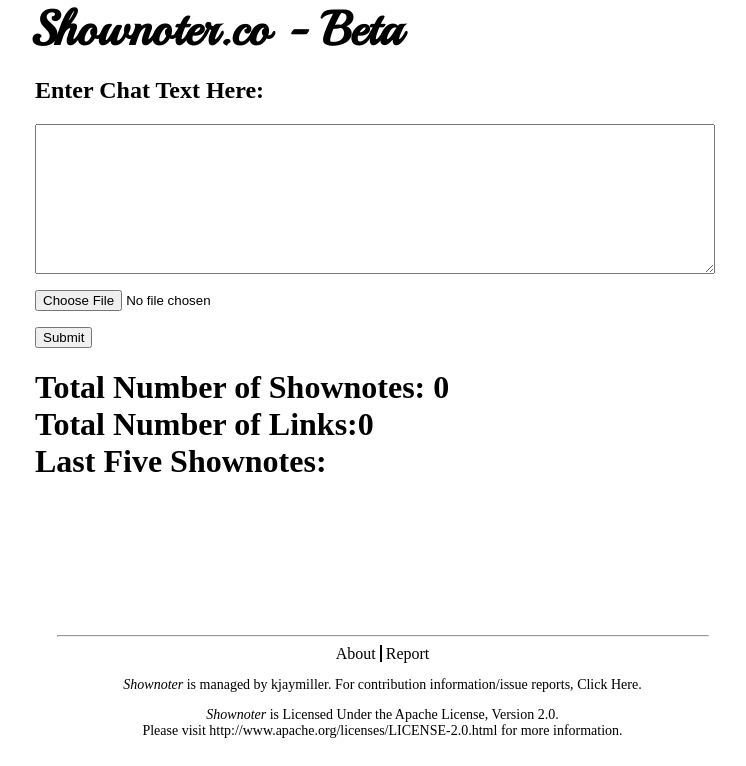
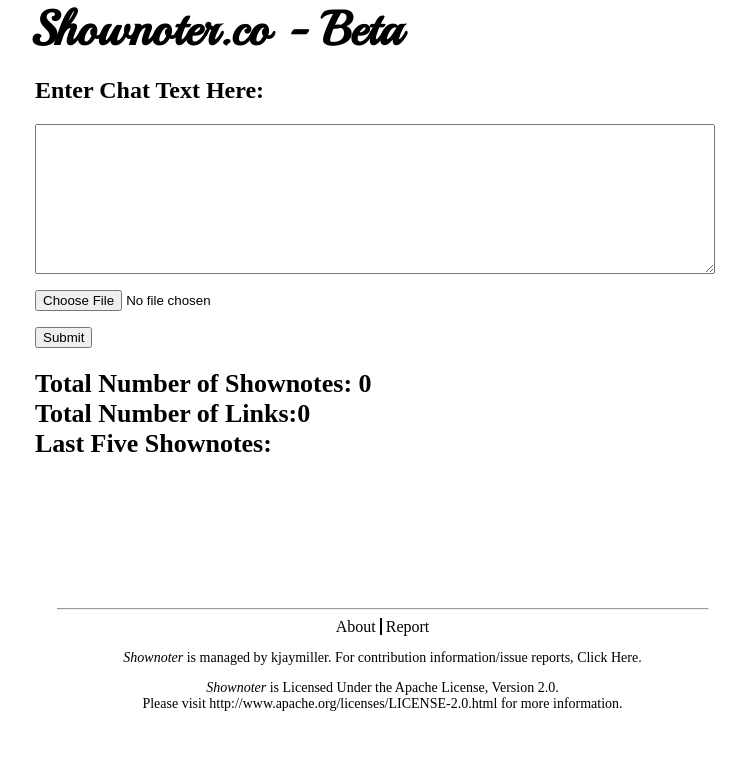
Before and after one commit to kjaymiller/shownoter, a Flask app: page / in a window 1280 px wide. Shown: the part 73-839 px from the top of the page, without its empty margins (210-956 px from the left). After the commit the page ends 784 px from the top, so only its background shows below. Run offline with Flask 2, Linux system fonts and the light colour scheme; data that the repository does not hold is empty; parts of the project's set-up code (start-up, migrations or seed data) failed here and were passed over.

Commit message:
reduced size of links

```diff
--- a/app/static/css/main.css
+++ b/app/static/css/main.css
@@ -86,7 +86,7 @@
 }
 
 div#stats {
-    font-size:32px;
+    font-size:26px;
     font-weight: bold;
 }
 
```
